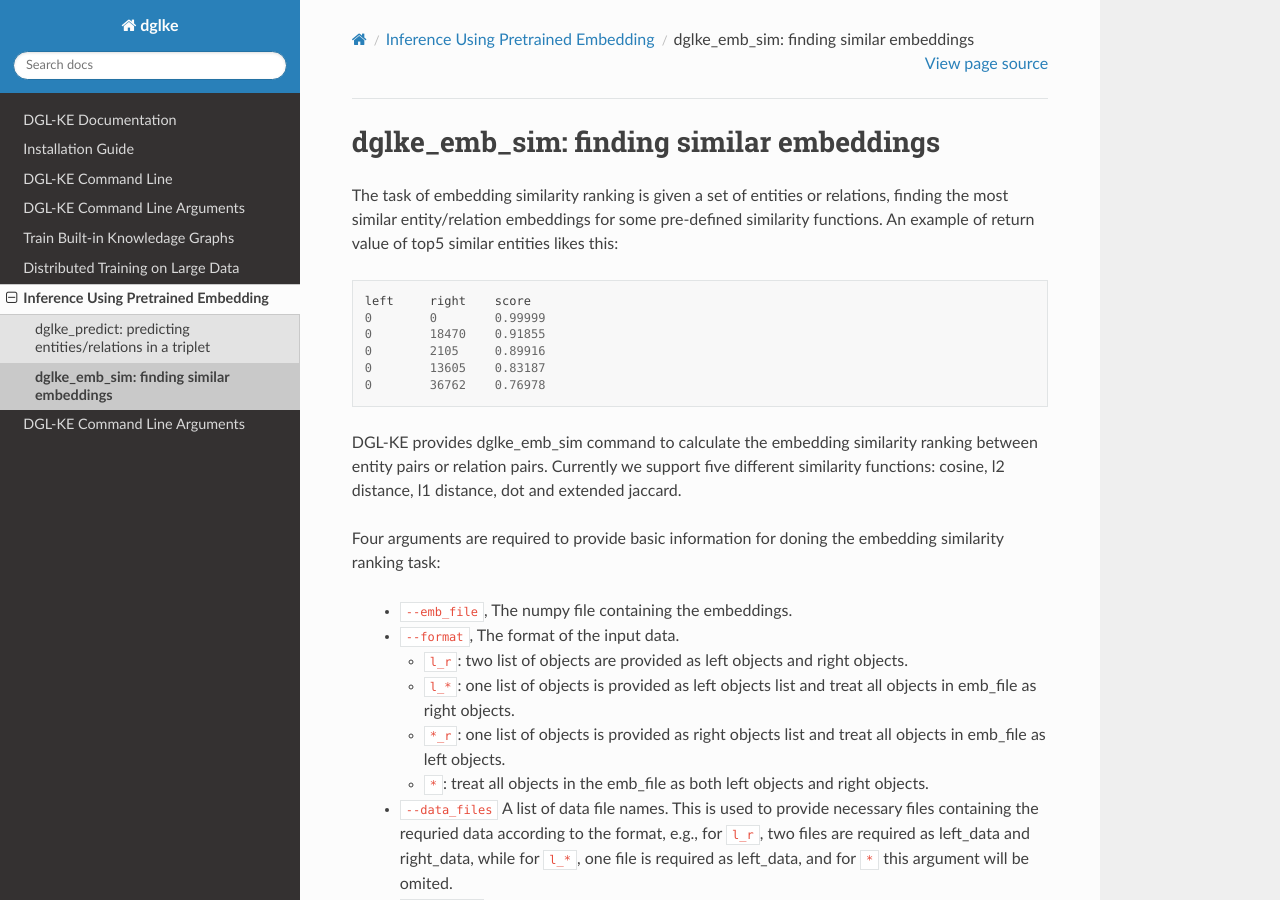
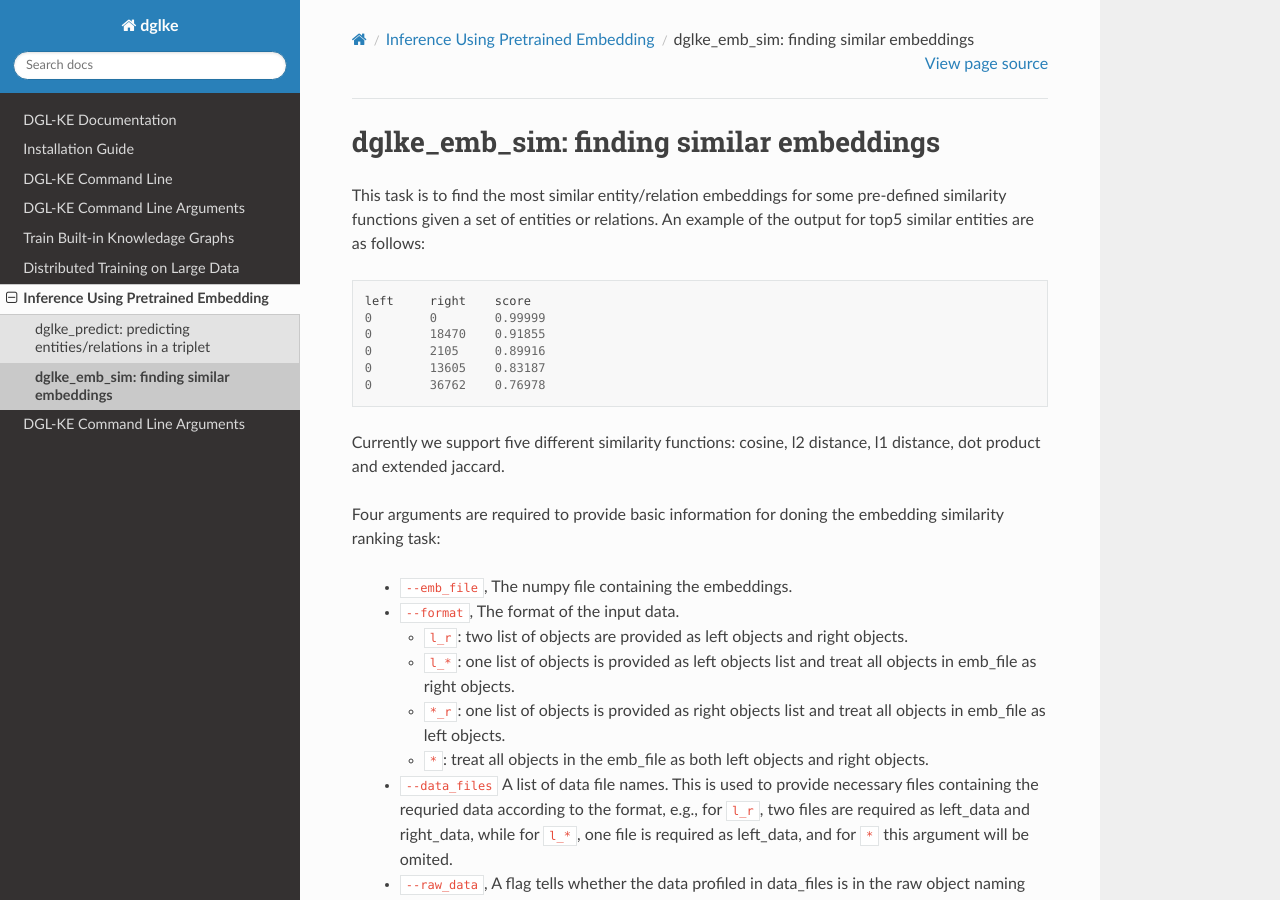
Before and after one commit to awslabs/dgl-ke, a Sphinx documentation site: the page built from docs/source/emb_sim.rst, in a window 1280 px wide and 900 px high. Built offline with Sphinx 7.4.7 and the Read the Docs theme 2.0.0, drawn with Linux system fonts in a browser that asks for light colours; pages that are not in the unit, such as notebooks, are missing from menus.

Commit message:
Update emb_sim.rst

```diff
--- a/docs/source/emb_sim.rst
+++ b/docs/source/emb_sim.rst
@@ -1,6 +1,6 @@
 dglke_emb_sim: finding similar embeddings
 -------------------------------------------
-The task of embedding similarity ranking is given a set of entities or relations, finding the most similar entity/relation embeddings for some pre-defined similarity functions. An example of return value of top5 similar entities likes this::
+This task is to find the most similar entity/relation embeddings for some pre-defined similarity functions given a set of entities or relations. An example of the output for top5 similar entities are as follows::
 
     left     right    score
     0        0        0.99999
@@ -9,7 +9,7 @@
     0        13605    0.83187
     0        36762    0.76978
 
-DGL-KE provides dglke_emb_sim command to calculate the embedding similarity ranking between entity pairs or relation pairs. Currently we support five different similarity functions: cosine, l2 distance, l1 distance, dot and extended jaccard.
+Currently we support five different similarity functions: cosine, l2 distance, l1 distance, dot product and extended jaccard.
 
 Four arguments are required to provide basic information for doning the embedding similarity ranking task:
 
```
